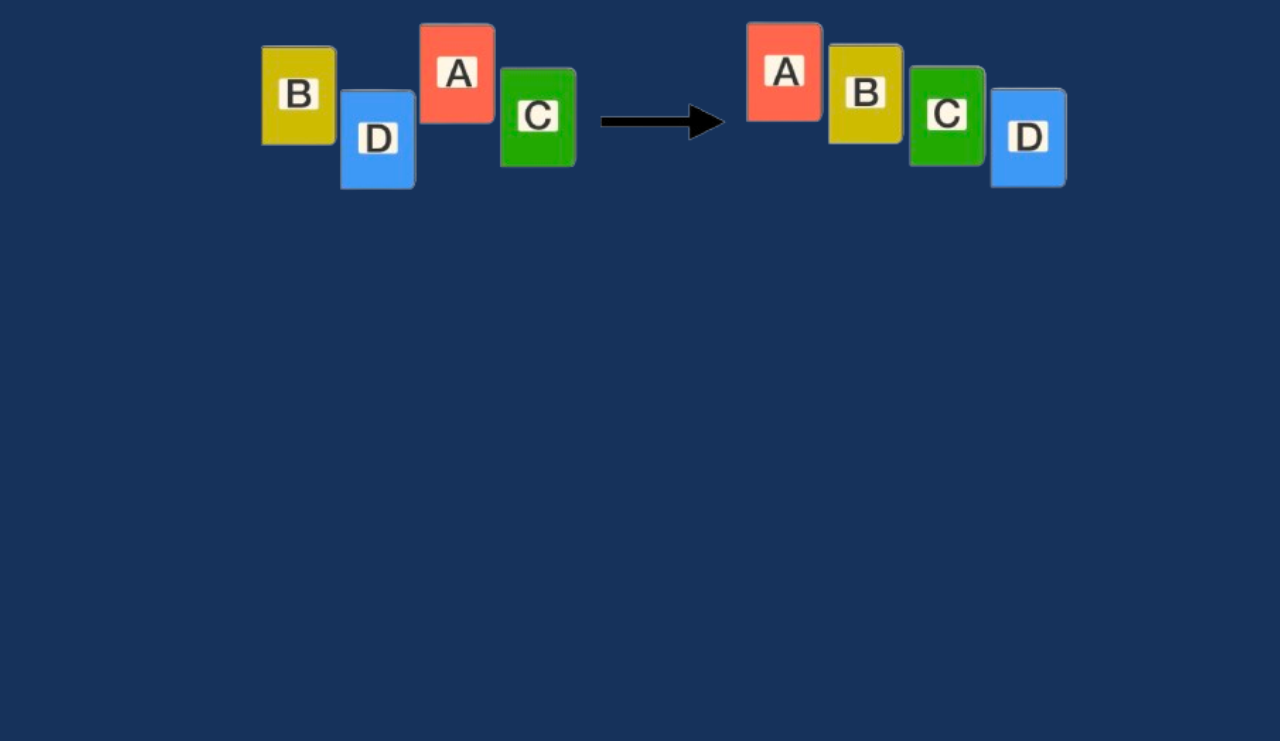
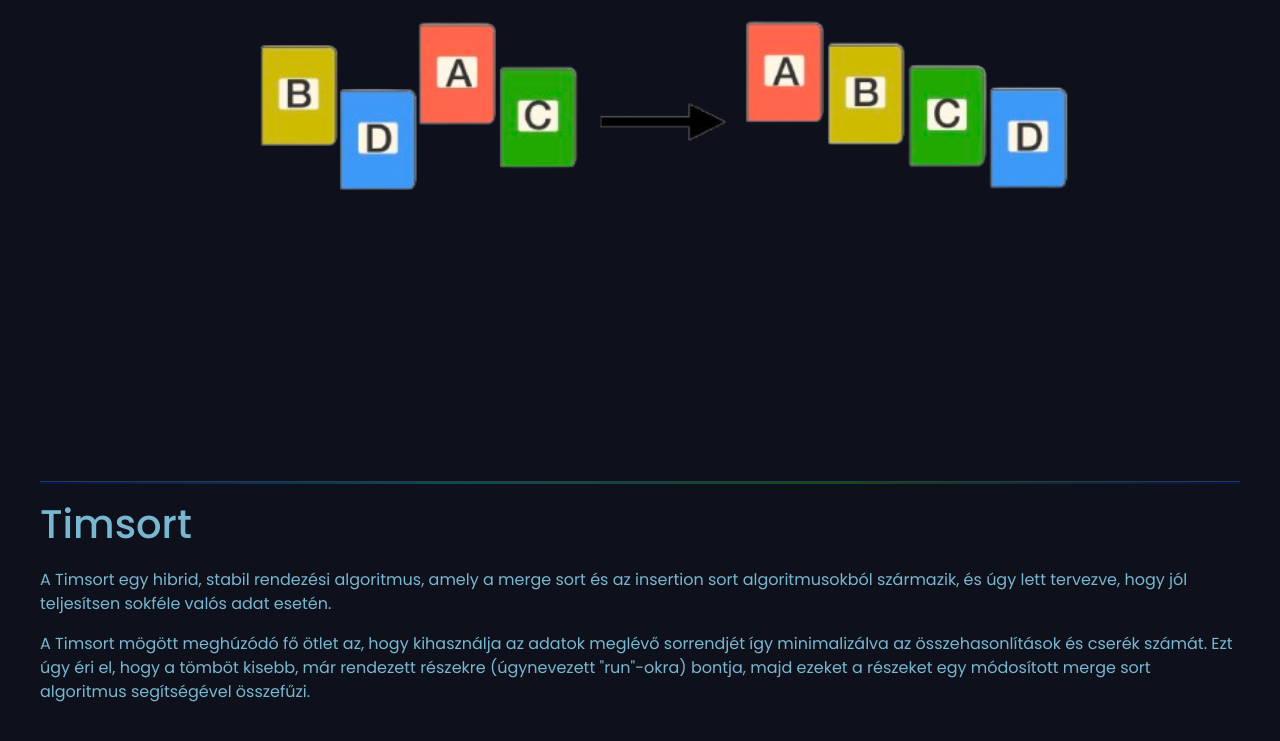
Before and after one commit to Zoli0217/ikt-projekt-1-3f, a plain HTML site: page index.html in a window 1280 px wide. Shown: the part 335-1076 px from the top of the page. Drawn offline with nearby package versions, Linux system fonts and the light colour scheme.

Commit message:
description section

```diff
--- a/index.html
+++ b/index.html
@@ -36,9 +36,17 @@
         <h3 class="h5" id="subtitle">Hatékonyság, tárigény, megvalósítás</h3>
         <img src="sorting-removebg-preview.png" alt="Timm-Sort Algoritmus" class="img-fluid" id="main-image">
       </header>
+      <hr class="sep">
       <div id="section-2">
         <div class="text_card">
+          <div class="description">
+            <h1>Timsort</h1>
+            <p>A Timsort egy hibrid, stabil rendezési algoritmus, amely a merge sort és az insertion sort algoritmusokból származik, és úgy lett tervezve, hogy jól teljesítsen sokféle valós adat esetén.</p>
+            <p>A Timsort mögött meghúzódó fő ötlet az, hogy kihasználja az adatok meglévő sorrendjét így minimalizálva az összehasonlítások és cserék számát. Ezt úgy éri el, hogy a tömböt kisebb, már rendezett részekre (úgynevezett "run"-okra) bontja, majd ezeket a részeket egy módosított merge sort algoritmus segítségével összefűzi.</p>
+          </div>
+          <div class="imageholder">
 
+          </div>
         </div>
       </div>
     </main>
--- a/style.css
+++ b/style.css
@@ -9,9 +9,16 @@ body, html{
 }
 
 :root{
-    --dark-blue: #16325B;
+    --dark-blue: #0e111c;
     --light-blue: #78B7D0;
     --nav-border: aqua;
+    --color-blue-dark: #405ded;
+    --color-blue-light: #0ea2e0;
+}
+
+main{
+    padding-left: 40px;
+    padding-right: 40px;
 }
 
 main header{
@@ -22,6 +29,11 @@ main header{
     height: 100vh;
 
 }
+
+.sep{
+    height: 3px;
+    background-image: linear-gradient(to right, #0111f3, #00f7ff, #28f305, #0111f3);
+  }
 
 #section-2{
     height: 100vh;
```
